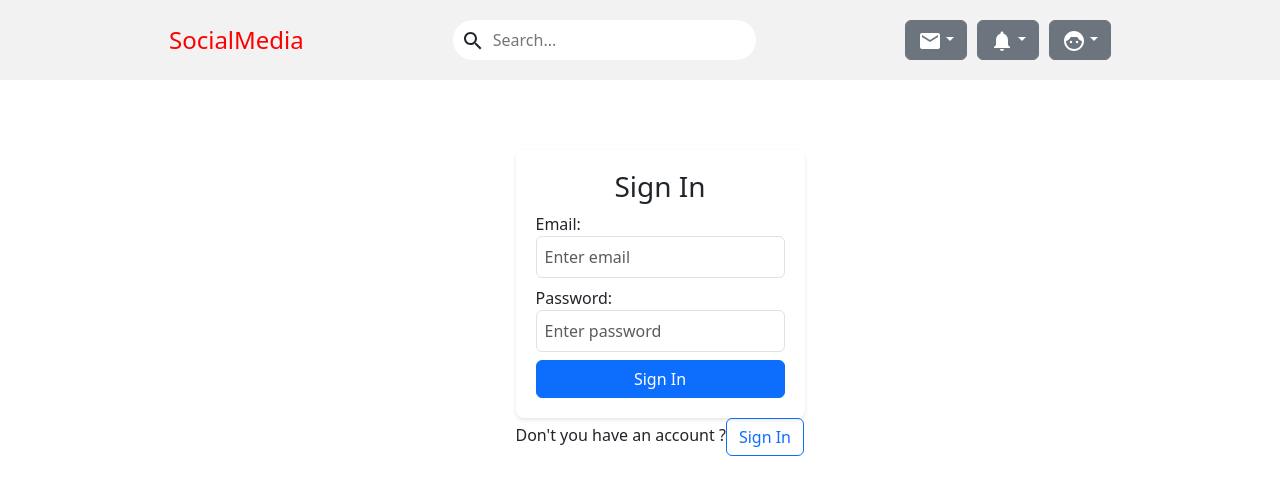
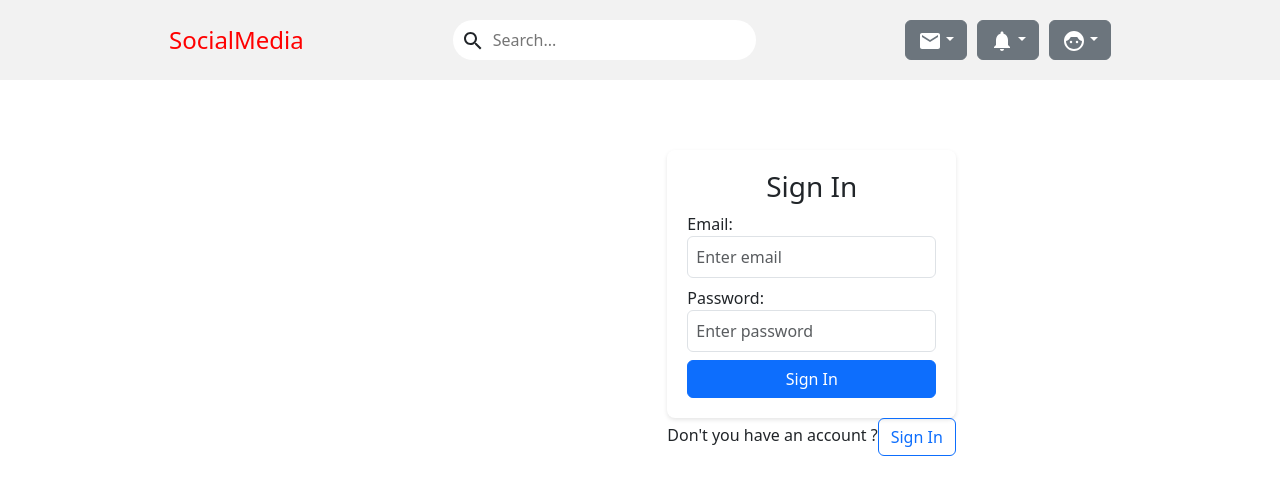
Before and after one commit to dimachilaia/realtime-firebase-react, a React (Create React App) app: page /email in a window 1280 px wide. Shown: the top 494 px of the page. Built offline with nearby package versions, Linux system fonts and the light colour scheme; no server answers; the database is empty.

Commit message:
changed some issues for article

```diff
--- a/src/Router.tsx
+++ b/src/Router.tsx
@@ -1,11 +1,8 @@
-import { BrowserRouter, HashRouter, Route, Routes } from "react-router-dom";
+import { HashRouter, Route, Routes } from "react-router-dom";
 import Header from "./components/Header";
 import GlobasStyle from "./Globalstyles";
 import Articles from "./components/Articles";
-import AddNewArticle from "./components/AddNewArticle";
-import SignIn from "./components/Login";
 import { ToastContainer } from "react-toastify";
-import SignUp from "./components/SignUp";
 import NewArticle from "./components/NewArticle";
 
 export default function Router() {
@@ -16,12 +13,12 @@
         <ToastContainer />
         <Routes>
           <Route path="/" element={<Header />} />
-          <Route path="/sign-up" element={<SignUp />} />
           <Route path="/article/:id" element={<NewArticle />} />
         </Routes>
         <Routes>
           <Route path="/" element={<Articles />} />
         </Routes>
+
         {/* <AddNewArticle /> */}
       </HashRouter>
     </>
--- a/src/components/AddNewArticle.tsx
+++ b/src/components/AddNewArticle.tsx
@@ -194,8 +194,3 @@
 };
 
 export default AddNewArticle;
-
-const Article = styled.div`
-  /* width: 50%; */
-  /* margin: auto; */
-`;
--- a/src/components/Articles.tsx
+++ b/src/components/Articles.tsx
@@ -116,7 +116,7 @@
   flex-wrap: wrap;
   justify-content: space-evenly;
   flex-wrap: wrap;
-  justify-content: center;
+  /* justify-content: center; */
   margin: 0 auto;
 `;
 
```
